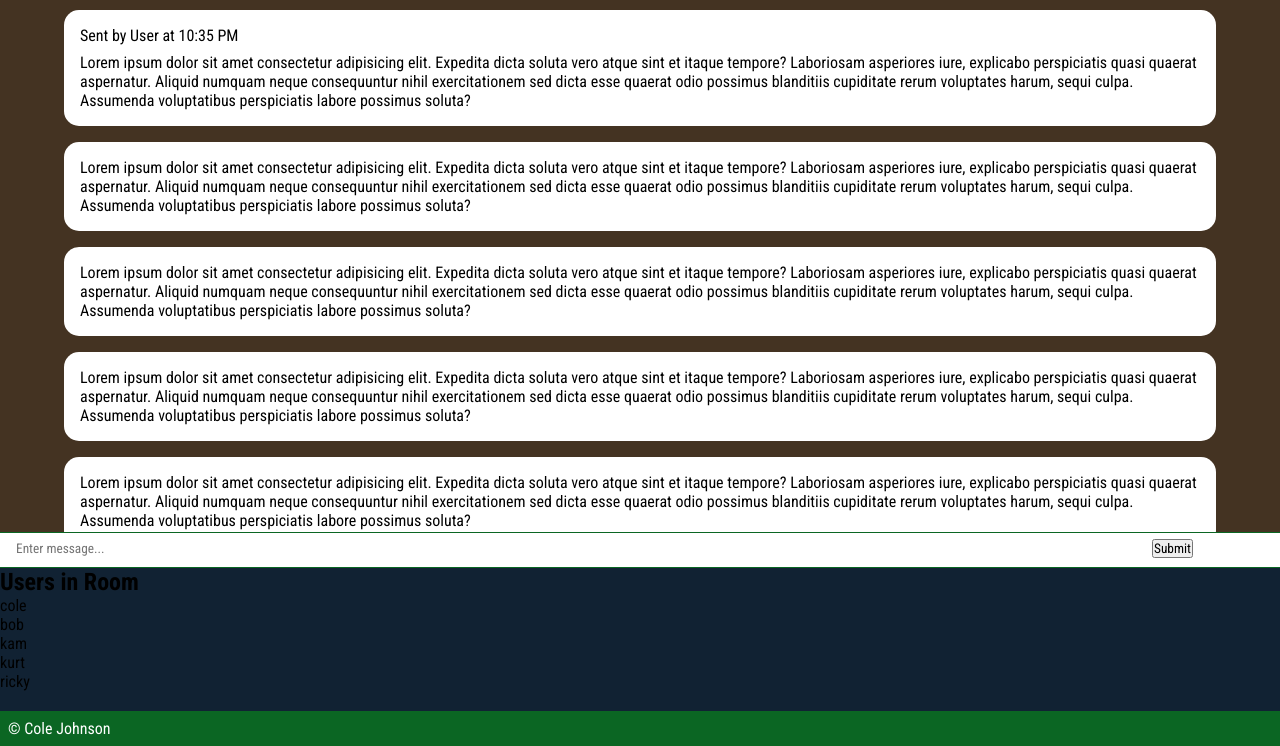
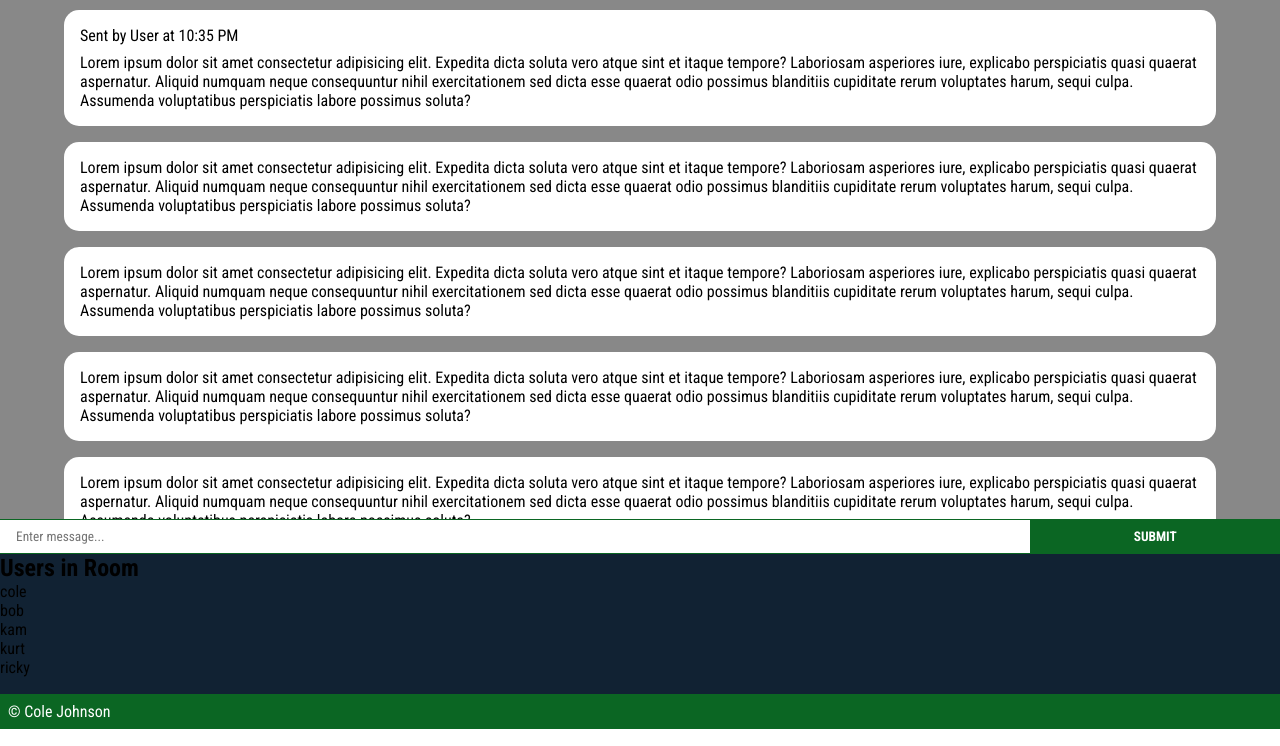
Before and after one commit to cburnjohnson/devcord, a Gatsby site in the folder client/: page / in a window 1280 px wide. Shown: the part 95-841 px from the top of the page. Built offline with nearby package versions, Linux system fonts and the light colour scheme; Gatsby itself is replaced by a stand-in of ours.

Commit message:
chat form styling

```diff
--- a/client/src/styles/styles.css
+++ b/client/src/styles/styles.css
@@ -66,7 +66,7 @@ main {
 /* Chat Board/Section */
 #chat-section {
     grid-area: chatSection;
-    background-color: #432;
+    background-color: #888;
     overflow-y: auto;
     max-height: 70vh;
 }
@@ -87,16 +87,34 @@ main {
 #chat-form {
     grid-area: chatForm;
     background-color: #fff;
-    border-top: 1px solid var(--first);
-    border-bottom: 1px solid var(--first);
+
+    display: flex;
 }
 
 #messageText {
     height: 100%;
     width: 90%;
-    padding: 1rem;
-    max-height: 4vh;
+    padding: 0 1rem;
+    max-height: 5vh;
     border: none;
+    flex: 4;
+    border-top: 1px solid var(--first);
+    border-bottom: 1px solid var(--first);
+}
+
+button[type='submit'] {
+    flex: 1;
+    border: none;
+    background-color: var(--first);
+    text-transform: uppercase;
+    font-weight: bold;
+    color: #fff;
+    cursor: pointer;
+    transition: 0.3s;
+}
+
+button[type='submit']:hover {
+    background-color: #0a531d;
 }
 
 /* Footer */
```
